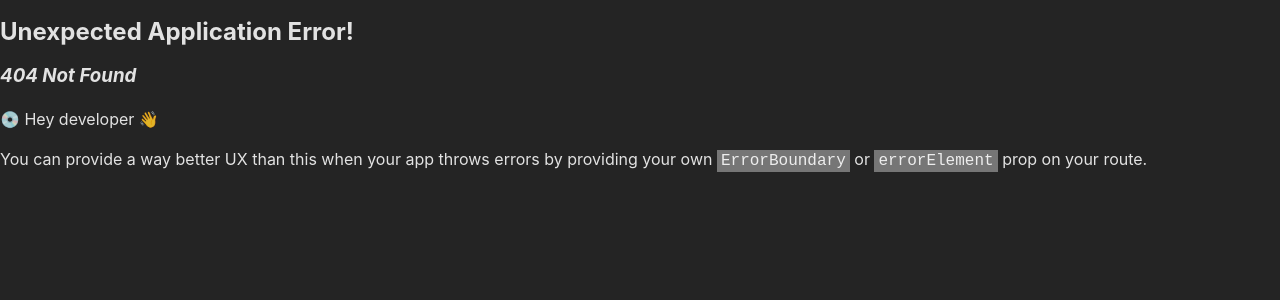
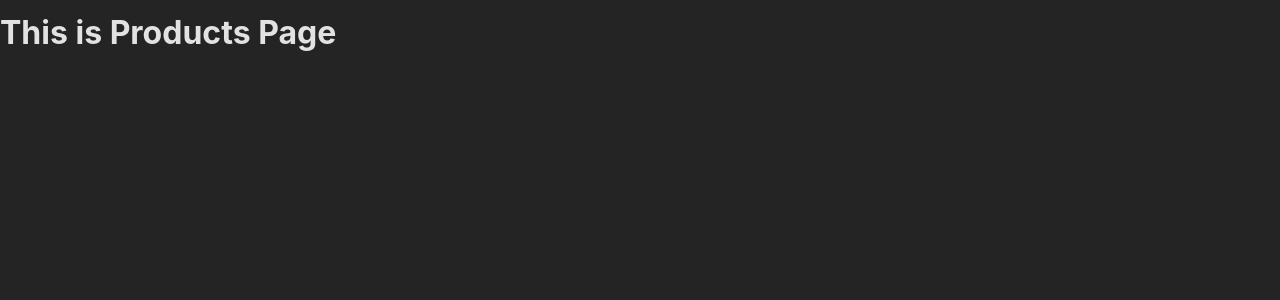
Before and after one commit to skjalal/react-router, a React (Vite) app: page /products in a window 1280 px wide. Before the commit this address had no page. Shown: the top 300 px of the page. Built offline with nearby package versions, Linux system fonts and the light colour scheme.

Commit message:
added second page

```diff
--- a/src/App.tsx
+++ b/src/App.tsx
@@ -1,15 +1,20 @@
 import {
   createBrowserRouter,
   RouterProvider,
+  type DataRouter,
   type RouteObject,
 } from "react-router-dom";
 
 import HomePage from "./pages/Home.tsx";
+import ProductsPage from "./pages/Product.tsx";
 import "./App.css";
 
-const routes: RouteObject[] = [{ path: "/", element: <HomePage /> }];
+const routes: RouteObject[] = [
+  { path: "/", element: <HomePage /> },
+  { path: "/products", element: <ProductsPage /> },
+];
 
-const router = createBrowserRouter(routes);
+const router: DataRouter = createBrowserRouter(routes);
 
 function App() {
   return <RouterProvider router={router} />;
--- /dev/null
+++ b/src/pages/Product.tsx
@@ -0,0 +1,7 @@
+import React from "react";
+
+const ProductsPage: React.FC = () => {
+  return <h1>This is Products Page</h1>;
+};
+
+export default ProductsPage;
--- a/vite.config.ts
+++ b/vite.config.ts
@@ -3,6 +3,6 @@ import react from "@vitejs/plugin-react";
 
 // https://vite.dev/config/
 export default defineConfig({
-  base: "/react-router",
+  base: "./",
   plugins: [react()],
 });
```
